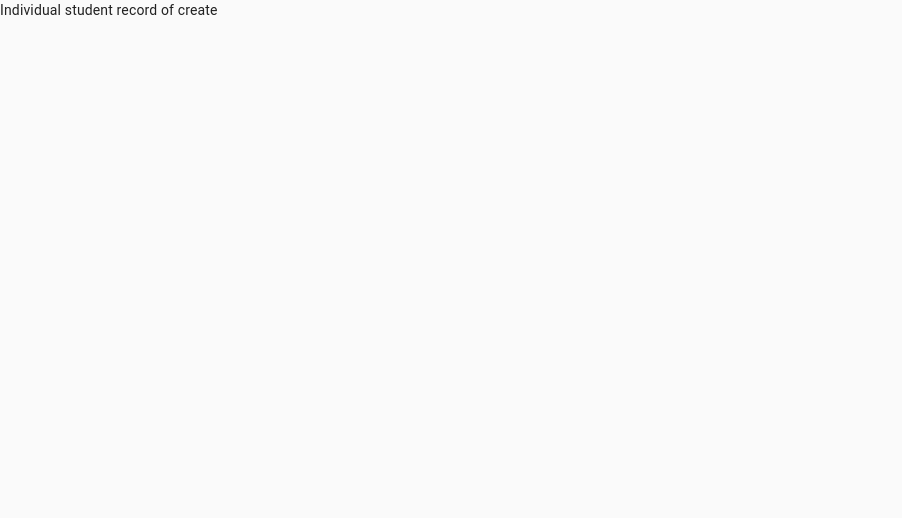
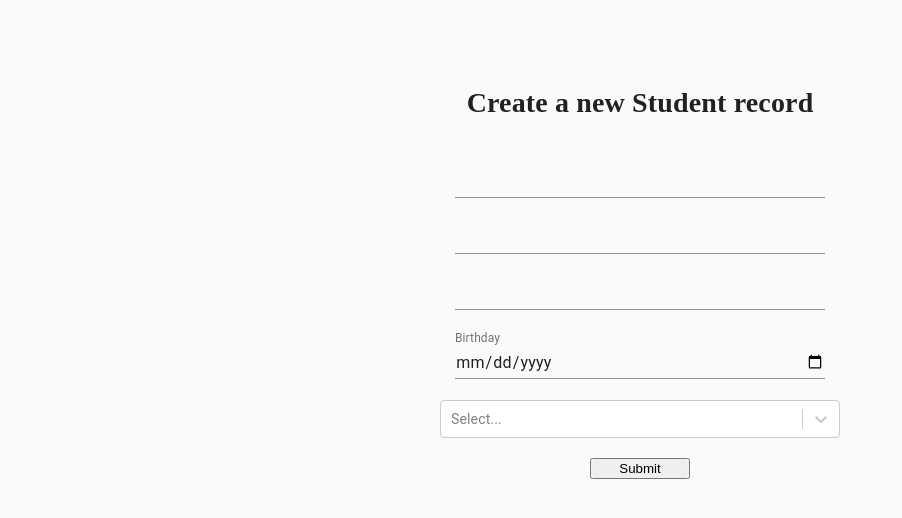
Before and after one commit to Samiur-UTI/Excellence-in-education, a Next.js app: page /students/create in a window 1280 px wide. Shown: the top 518 px of the page, without its empty margins (0-902 px from the left). Built offline with nearby package versions, Linux system fonts and the light colour scheme.

Commit message:
form init

```diff
--- a/components/form.js
+++ b/components/form.js
@@ -1,9 +1,111 @@
-import React from 'react'
-import { Container,TextField } from '@material-ui/core'
-export default function Form() {
+import React from "react";
+import Select from "react-select";
+import { useForm, Controller } from "react-hook-form";
+import Input from "@material-ui/core/Input";
+import TextField from "@material-ui/core/TextField";
+import Container from "@material-ui/core/Container";
+import { makeStyles } from '@material-ui/core/styles';
+import {subjects} from '../staticstorage/storage'
+import { useRouter } from 'next/router'
+const useStyles = makeStyles((theme) => ({
+    root:{
+        display: 'flex',
+        flexDirection: 'column',
+        justifyContent: 'space-between',
+        alignItems: 'center',
+        marginTop:'5%'
+    },
+    textField: {
+        width: '30%',
+        marginTop:'1.5em'
+    },
+    select: {
+        width:"400px",
+        maxHeight:'350px',
+        marginTop:'1.5em'
+    },
+    heading: {
+        fontFamily:'"Apple Color Emoji"'
+    },
+    button: {
+        marginTop:'1.5em',
+        width:'100px'
+    }
+}))
+const StudentForm = () => {
+  const {pathname} = useRouter()
+  console.log(pathname)
+  const { control, handleSubmit } = useForm();
+  const onSubmit = data => console.log(data);
+  const hudai = subjects.map(subject =>{
+      return {
+          value:subject,
+          label:subject
+      }
+  })
+  const classes = useStyles()
+  if (pathname === '/students/create'){
     return (
-        <Container>
-            <TextField/>
-        </Container>
-    )
-}
+        <form onSubmit={handleSubmit(onSubmit)}>
+            <Container className={classes.root}>
+                    <h1 className={classes.heading}>Create a new Student record</h1>
+                    <Controller
+                        name="name"
+                        control={control}
+                        defaultValue=""
+                        render={({ field }) => <Input className={classes.textField} {...field} />}
+                        required={true}
+
+                    />
+                    <Controller
+                        name="email"
+                        control={control}
+                        defaultValue=""
+                        render={({ field }) => <Input className={classes.textField} {...field} />}
+                        required={true}
+                    />
+                    <Controller
+                        name="phone"
+                        control={control}
+                        defaultValue=""
+                        render={({ field }) => <Input className={classes.textField} {...field} />}
+                        required={true}
+                    />
+                    <Controller
+                        name="dateOfBirth"
+                        control={control}
+                        defaultValue=""
+                        render={({ field: { onChange, value } }) => (
+                            <TextField
+                                id="date"
+                                label="Birthday"
+                                type="date"
+                                InputLabelProps={{
+                                shrink: true,
+                                }}
+                                onChange={onChange}
+                                value={value}
+                                className={classes.textField}
+                            />
+                        )}
+                        required={true}
+                    />
+                    <Controller
+                        name="subject"
+                        control={control}
+                        render={({ field }) => <Select
+                        {...field}
+                        isMulti
+                        options={hudai}
+                        className={classes.select}
+                        />}
+                        required={true}
+                    />
+                    <input className={classes.button} type="submit" />
+          </Container>
+        </form>
+      );
+    };
+  }
+
+export default StudentForm
--- a/pages/students/[studentId]/index.js
+++ b/pages/students/[studentId]/index.js
@@ -2,7 +2,6 @@ import React from 'react';
 import { useRouter } from 'next/router'
 export default function Student() {
     const {query} = useRouter()
-
     return (
         <div>
             Individual student record of {query.studentId}
--- /dev/null
+++ b/pages/students/create/index.js
@@ -0,0 +1,9 @@
+import React from 'react'
+import StudentForm from '../../../components/form'
+export default function CreateStudent() {
+    return (
+        <div>
+            <StudentForm/>
+        </div>
+    )
+}
```
Also changed, not shown: package.json (+6 -1 lines), 1 other file (tests, documents, lock files or other folders).
